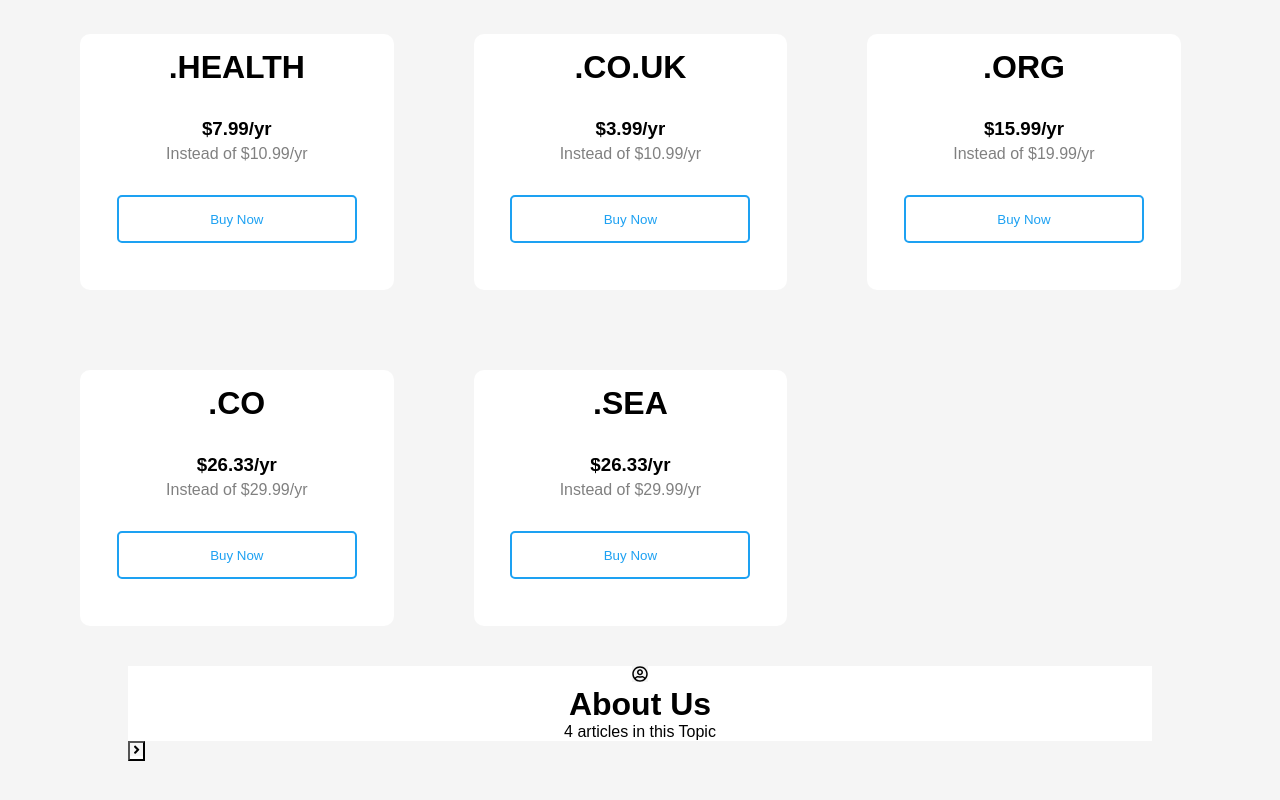
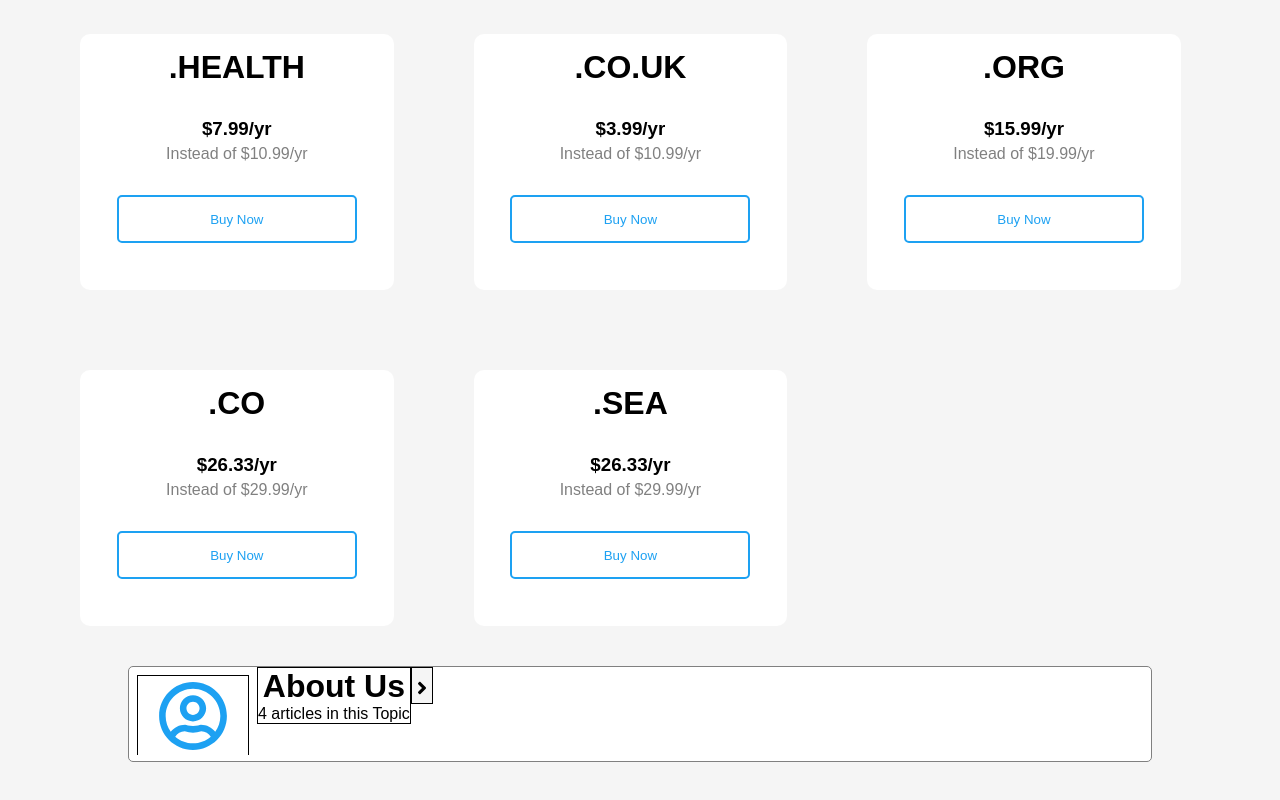
Before and after one commit to Florid11/first-task-p2, a React (Create React App) app: page / in a window 1280 px wide. Shown: the part 394-1194 px from the top of the page. After the commit the page ends 1172 px from the top, so only its background shows below. Built offline with nearby package versions, Linux system fonts and the light colour scheme.

Commit message:
Changes made

```diff
--- /dev/null
+++ b/src/ToggleTopics/Toggle.css
@@ -0,0 +1,53 @@
+.boxTopic{
+    display: block;
+    float: left;
+    width: 80%;
+    margin-bottom: 1rem;
+    margin-left: 10%;
+    background-color: white;
+    height: 6rem;
+    border: 1px solid gray;
+    border-radius: 5px;
+}
+
+.boxTopic div{
+    border: 1px solid black;
+    float: left;
+}
+
+.user{
+    display: block;
+    width: 7rem;
+    height: 5rem;
+    margin: 8px;
+    float: left;
+    background-color: white;
+}
+
+.userIcon{
+    display: inline-block;
+    width: 70px;
+    height: 70px;
+    color: #1DA1F2;
+    margin-top: 5px;
+    background-color: white;
+}
+
+.about{
+   display: inline-block;
+    border: 3px solid black;
+}
+
+
+.btn, .btnClicked{
+    display: inline-block;
+    border: none;
+    background-color: Transparent;
+    font-size: 20px;
+    margin-top: 10px;
+    float: right;
+}
+
+.btnClicked{
+    transform: rotate(90deg);
+}
--- a/src/ToggleTopics/Toggle.js
+++ b/src/ToggleTopics/Toggle.js
@@ -1,11 +1,26 @@
 import React,{useState} from "react";
 import { FaAngleRight , FaRegUserCircle } from "react-icons/fa";
-import classes from "./Toggle.module.css";
+import "./Toggle.css";
+import { IconContext } from "react-icons";
 
 
-const ToggleState = (props) => {
+
+const ToggleState = () => {
     const [toggle, setToggle] = useState(false);
     const [pToggle, setPToggle] = useState(false);
+    const [btnToggle, setBtnToggle] = useState(false);
+    const [btnSToggle, setSBtnToggle] = useState(false);
+
+    const ToggleSwitch = () => {
+        setToggle(!toggle);
+      btnToggle ? setBtnToggle(false) : setBtnToggle(true);
+    }
+
+    const ToggleSSwitch = () => {
+        setPToggle(!pToggle);
+        btnSToggle ? setSBtnToggle(false) : setSBtnToggle(true);
+    }
+
     const topics =[
         {
             key: '1',
@@ -30,22 +45,22 @@ const ToggleState = (props) => {
     ]
 
   return(
-    <div className={classes.boxtopic}>
-        <div className={classes.about}>
-            <div>
-                <p className={classes.user}><FaRegUserCircle /></p>
+    <div className="boxTopic">
+            <div className="user">
+                <p><IconContext.Provider value={{className: "userIcon"}}><FaRegUserCircle /></IconContext.Provider></p>
             </div>
-            <div>
+            <div className="about">
                 <h1>About Us</h1>
                 <p>4 articles in this Topic</p>
             </div>
-            <button onClick={()=>setToggle(!toggle)}><FaAngleRight /></button>
+            <div className="button">
+                <button onClick={ToggleSwitch} className={btnToggle ? "btnClicked" : "btn"}><FaAngleRight /></button>
                 {
                     toggle ? (topics.map(topic =>{
                         return(
                             <div>
                                 {topic.title}
-                            <button onClick={()=>setPToggle(!pToggle)}><FaAngleRight /></button>
+                                <button onClick={ToggleSSwitch} className={btnSToggle ? "btnClicked" : "btn"}><FaAngleRight /></button>
                                 {pToggle ? topic.paragraphs : null}
                             </div>
                         )
--- a/src/ToggleTopics/Toggle.module.css
+++ /dev/null
@@ -1,13 +0,0 @@
-.boxtopic{
-    display: flex;
-    flex-wrap: wrap;
-    width: 100%;
-    height: 200px;
-}
-
-.about{
-    display: block;
-    width: 80%;
-    margin-left: auto;
-    margin-right: auto;
-}
```
Lines whose indentation alone changed are shown as unchanged.
